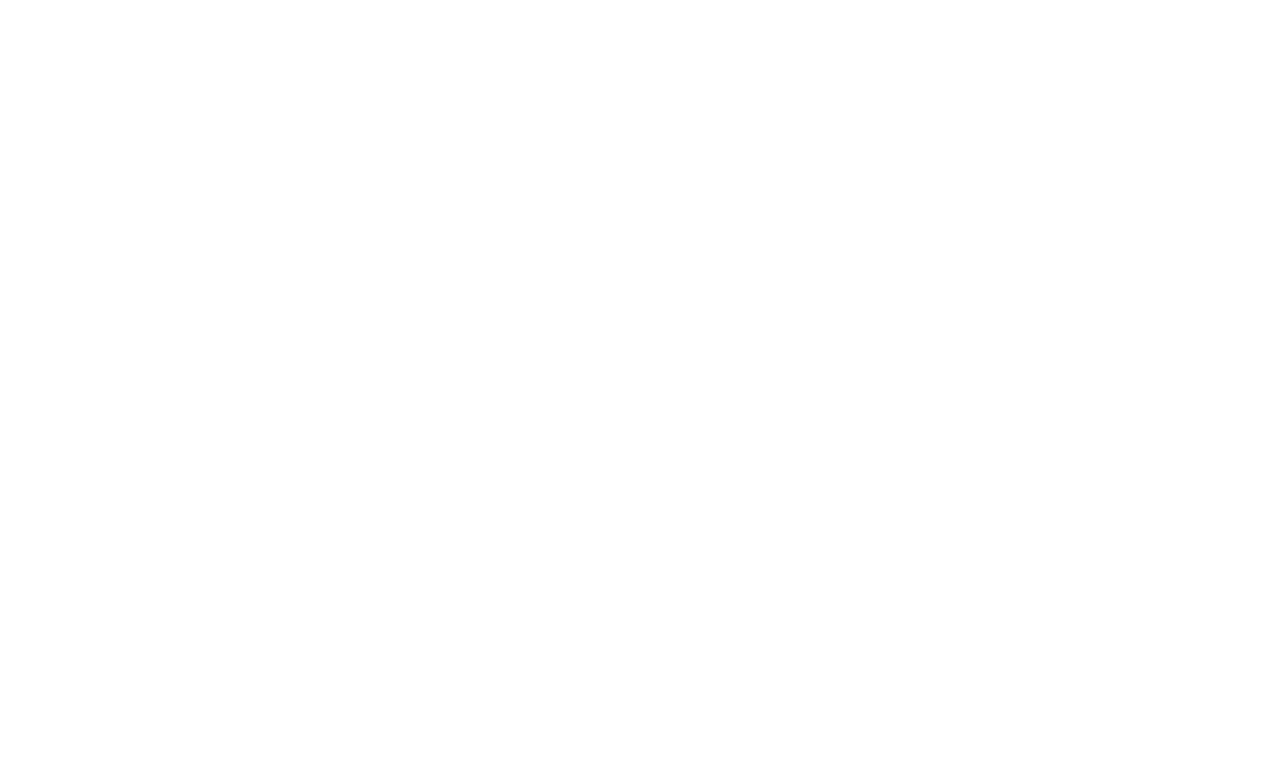
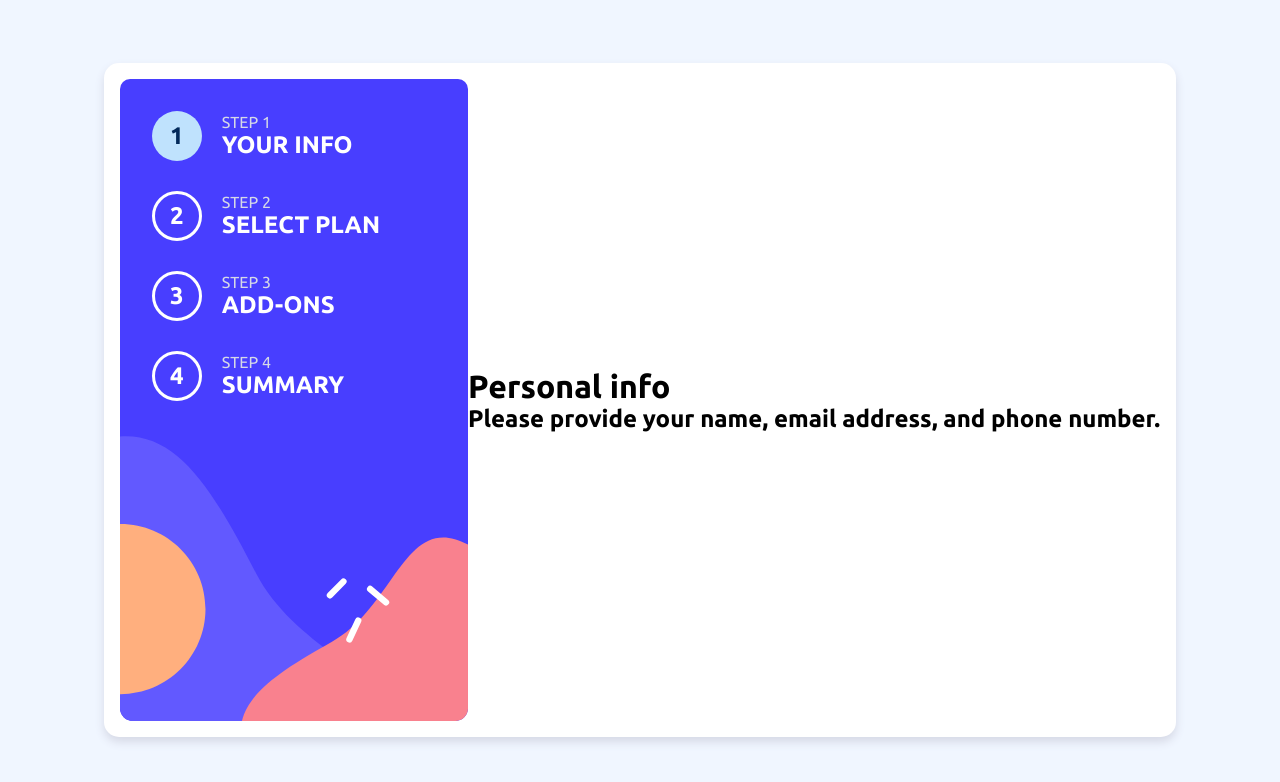
Before and after one commit to PedroMarcelino7/MultiStepForm, a React (Vite) app: page / in a window 1280 px wide. Shown: the top 782 px of the page. Built offline with nearby package versions, Linux system fonts and the light colour scheme.

Commit message:
steps section update

```diff
--- a/src/App.jsx
+++ b/src/App.jsx
@@ -4,8 +4,59 @@
 
 function App() {
   return (
-    <>
-    </>
+    <div className='container'>
+      <div className="box">
+        <aside className='steps-container'>
+          <div className='steps-box'>
+            <div className='step selected'>
+              <h6>1</h6>
+            </div>
+
+            <div className='step-description'>
+              <h3>STEP 1</h3>
+              <h2>YOUR INFO</h2>
+            </div>
+          </div>
+
+          <div className='steps-box'>
+            <div className='step'>
+              <h6>2</h6>
+            </div>
+
+            <div className='step-description'>
+              <h3>STEP 2</h3>
+              <h2>SELECT PLAN</h2>
+            </div>
+          </div>
+
+          <div className='steps-box'>
+            <div className='step'>
+              <h6>3</h6>
+            </div>
+
+            <div className='step-description'>
+              <h3>STEP 3</h3>
+              <h2>ADD-ONS</h2>
+            </div>
+          </div>
+
+          <div className='steps-box'>
+            <div className='step'>
+              <h6>4</h6>
+            </div>
+
+            <div className='step-description'>
+              <h3>STEP 4</h3>
+              <h2>SUMMARY</h2>
+            </div>
+          </div>
+        </aside>
+
+        <main className='main-container'>
+          <Header title={'Personal info'} subtitle={'Please provide your name, email address, and phone number.'} />
+        </main>
+      </div>
+    </div>
   )
 }
 
```
